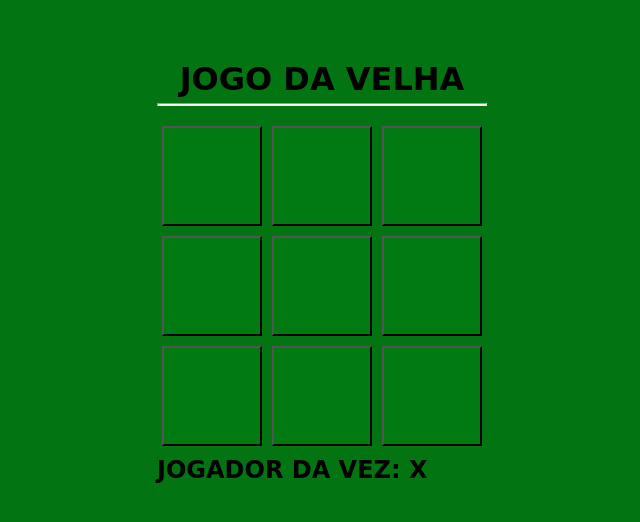
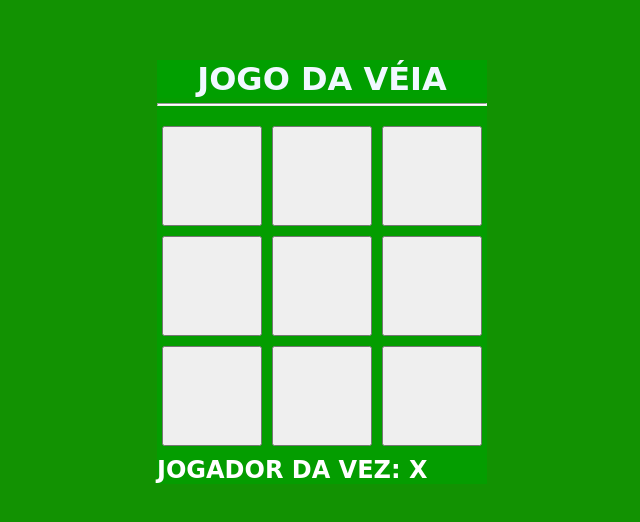
Before and after one commit to alanabuasczyk/JogoDaVelha, a plain HTML site: page index.html in a window 1280 px wide. Shown: the part 128-650 px from the top of the page, without its empty margins (318-958 px from the left). Drawn offline with Linux system fonts and the light colour scheme.

Commit message:
jogo da velha

```diff
--- a/index.html
+++ b/index.html
@@ -9,7 +9,7 @@
 </head>
 <body>
   <main>
-    <h1>JOGO DA VELHA</h1>
+    <h1>JOGO DA VÉIA</h1>
     <hr />
     <div class="game">
       <button data-i="1"></button>
--- a/style.css
+++ b/style.css
@@ -10,17 +10,22 @@
     display: flex;
     align-items: center;
     justify-content: center;
-    background: #027512;
+    background: #129202;
   }
 
   main {
     display: flex;
     flex-direction: column;
     gap: 5px;
+    background: #00a100c7;
+    color: rgb(255, 255, 255);
   }
 
   h1 {
     text-align: center;
+    background: #00a100c7;
+    color: aliceblue;
+
   }
 
   hr {
@@ -33,6 +38,7 @@
   .game {
     display: grid;
     grid-template-columns: 1fr 1fr 1fr;
+    background: #00a100c;
   }
 
   .game button {
@@ -41,5 +47,5 @@
     margin: 5px;
     cursor: pointer;
     font-size: 50px;
-    background: #027a12;
+    background: #00a100c;
   }
```
